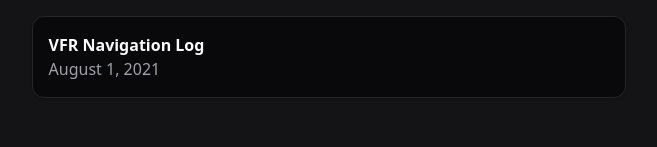
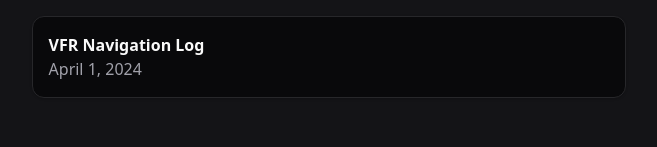
Before and after one commit to maxwiseman/maxwiseman.io, a Next.js app: page /experiments in a window 1280 px wide. Shown: the part 161-308 px from the top of the page, without its empty margins (311-968 px from the left). Built offline with nearby package versions, Linux system fonts and the light colour scheme.

Commit message:
fix(content): fixed date on experiment

```diff
--- a/src/app/experiments/experiments.ts
+++ b/src/app/experiments/experiments.ts
@@ -6,7 +6,7 @@ export const allExperiments: {
 }[] = [
   {
     title: "VFR Navigation Log",
-    date: new Date("2021-08-01"),
+    date: new Date("April 1 2024"),
     url: "/experiments/vfr-navigation-log",
   },
 ];
```
